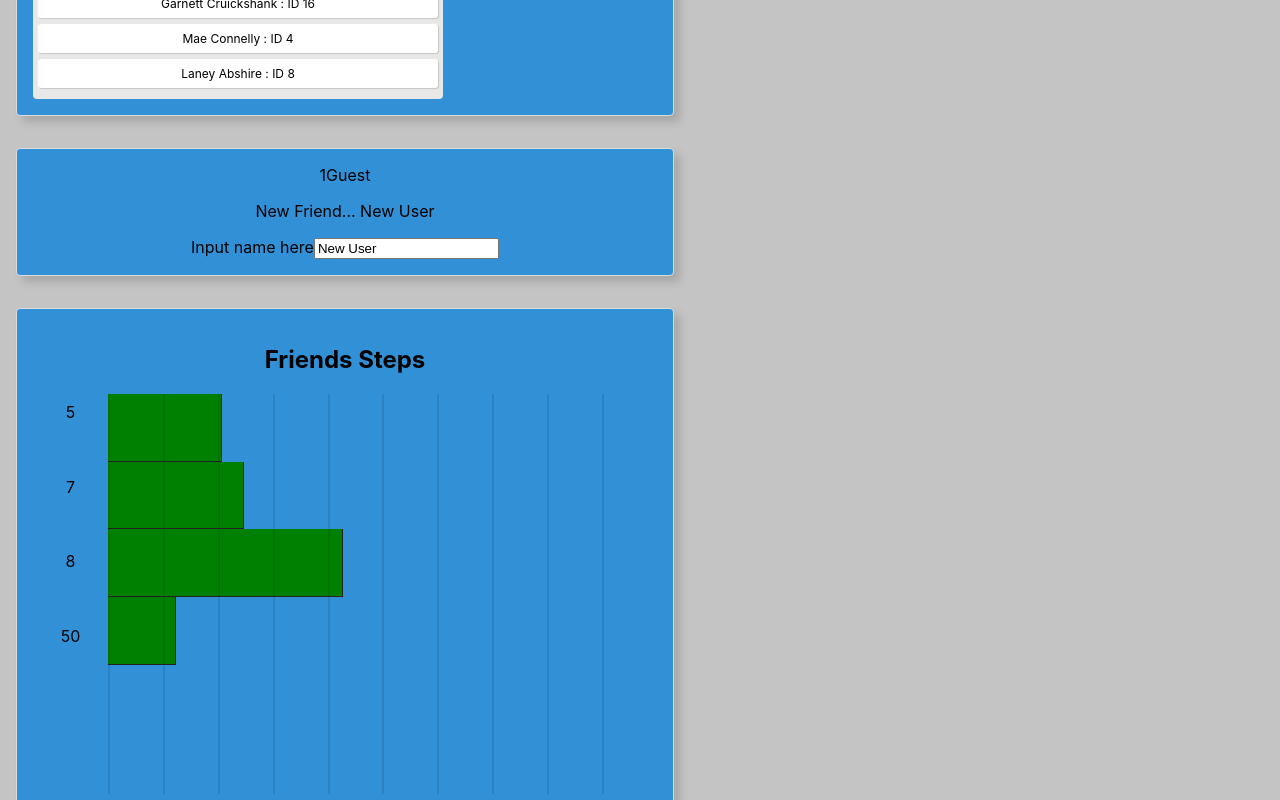
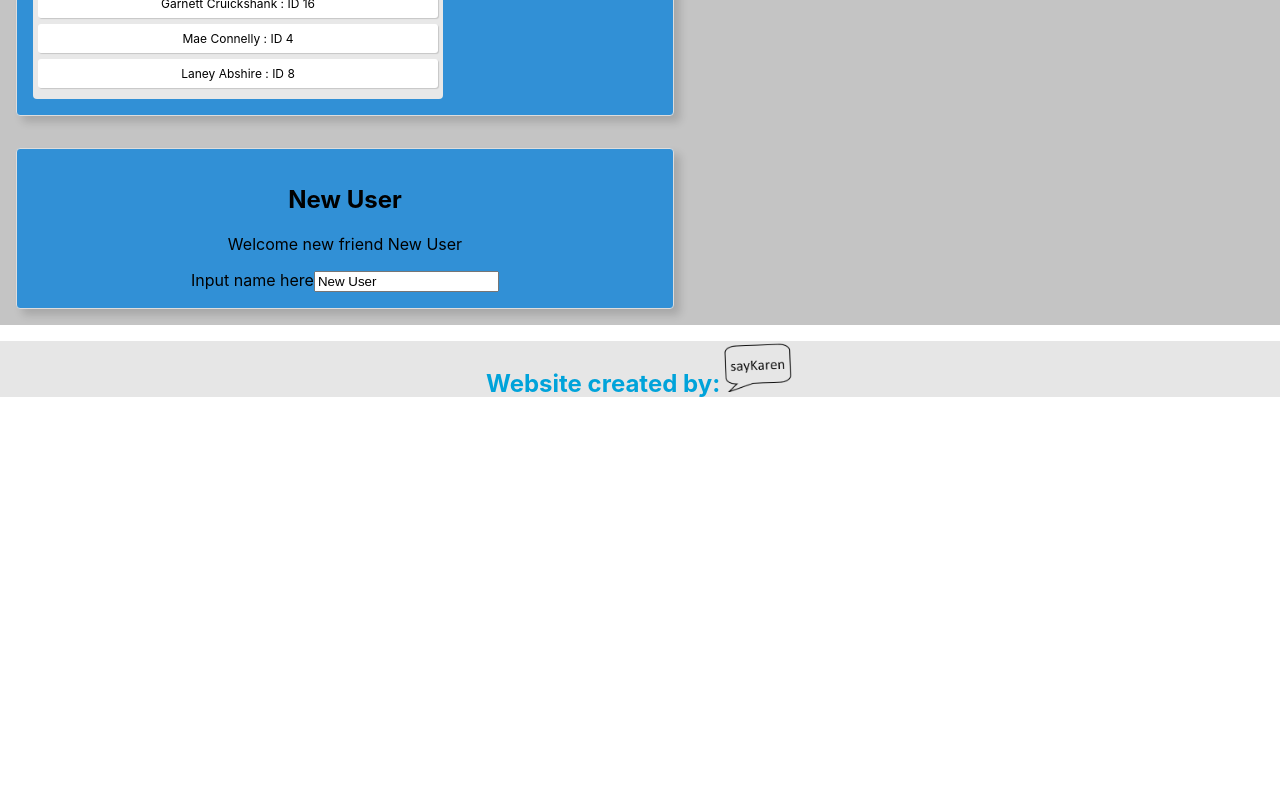
Before and after one commit to saykaren/GetFitter, a React (Create React App) app: page / in a window 1280 px wide. Shown: the part 2000-2800 px from the top of the page. After the commit the page ends 2398 px from the top, so only its background shows below. Built offline with nearby package versions, Linux system fonts and the light colour scheme.

Commit message:
fixed temp files to adjust graph based upon friends list. I will also update the axis to import the names but right now it has the ID.

```diff
--- a/src/Components/App/App.js
+++ b/src/Components/App/App.js
@@ -99,12 +99,11 @@ const App = () => {
 
         <Hydration Id={Id} name={name} email={email} friends={friends}/>
 
-
         <UserLookUp Id={Id} name={name} email={email} friends={friends}/>
 
         <Friends Id={Id} name={name} email={email} friends={friends}/>
 
-        <TempUserLookUp Id={Id} name={name} email={email} friends={friends}/>
+
       </section>
       <footer className="footer">
         <Footer />
--- a/src/Components/App/Exercise.js
+++ b/src/Components/App/Exercise.js
@@ -1,32 +1,14 @@
-// import React, {useState} from 'react';
 import './App.css';
 import React from 'react';
 import activityData from '../../data/activity';
 // import userData from '../../data/users';
 
-const activityLocal = [
-  {
-    "userID": 5,
-    "date": "2019/06/15",
-    "numSteps": 3577,
-    "minutesActive": 140,
-    "flightsOfStairs": 16
-  },
-  {
-    "userID": 7,
-    "date": "2019/06/15",
-    "numSteps": 4294,
-    "minutesActive": 138,
-    "flightsOfStairs": 10
-  },
-  {
-    "userID": 8,
-    "date": "2019/06/15",
-    "numSteps": 7402,
-    "minutesActive": 116,
-    "flightsOfStairs": 33
-  },
-];
+
+const Exercise = ({friends}) => {
+
+  const friendsList = Object.values({friends})[0]; //should make array
+  const limitDateData = activityData.filter(x=>(x.date === "2019/09/22")); //Limits data to 2019/09/22
+  const newArrayFiltered = limitDateData.filter((x)=> friendsList.includes(x.userID)); //Limits that date now to friends -WORKING!!!! 8/20/2019
 
   const Bar = ({percent}) =>{
     return(
@@ -41,10 +23,10 @@ const Bar = ({percent}) =>{
   const BarTextContent = () => {
     return (
       <div className="bar-text-content">
-      {activityLocal.map((steps)=>( //used activityLocal but need to change to friends
+        {newArrayFiltered.map((steps)=>( //used activityLocal but need to change to friends
           <div
             className="text"
-          key={activityLocal.userID}
+            key={newArrayFiltered.userID}
           >
             {steps.userID}
           </div>
@@ -66,15 +48,10 @@ const Line = ({ left }) =>{
     );
   }
 
+  const renderBars =() =>{
+    const data = newArrayFiltered;
 
-const Exercise = () => {
-
-  const renderBars =() =>{
-    const data = activityLocal;
-    // const data = activityData; //real data full list probably want friends list
-
-    // console.log({data}); //properly coming in
-    let sumOfAllActivity = data.reduce((acc, curr)=>{
+    const sumOfAllActivity = data.reduce((acc, curr)=>{
       return acc + curr.numSteps;
     }, 0);
     return data.map((numSteps)=>{
@@ -82,7 +59,7 @@ const Exercise = () => {
       return(
         <Bar
           percent={percent}
-          key={activityData.numSteps}
+          key={newArrayFiltered.numSteps}
         />
       )
     });
@@ -102,17 +79,14 @@ const Exercise = () => {
       <h1>Friends Steps</h1>
 
       <div className="graph">
-
         <BarTextContent />
         <div className="bar-lines-container">
           {renderLines()}
           {renderBars()}
         </div>
-
       </div>
     </div>
   )
 };
 
-
 export default Exercise
--- a/src/Components/App/Friends.js
+++ b/src/Components/App/Friends.js
@@ -9,9 +9,9 @@ const Friends = ({Id, name}) => {
 
   return (
     <div className="componentBox">
-      {Id}{name}
+      <h1>{request}</h1>
       <p>
-        New Friend... {request}
+        Welcome new friend {request}
       </p>
         <Input
           value={request}
--- a/src/Components/App/Hydration.js
+++ b/src/Components/App/Hydration.js
@@ -20,7 +20,7 @@ const Hydration = ({Id, name})=>{
   const goodHydration = parseInt(80-hydrationToday);
 
   return(
-    <div  className="componentBox">
+    <div className="componentBox">
       <h1>Hydration H20</h1>
       <article>
         <img src={waterGlass} alt="water" id="waterGlass"/>
--- a/src/Components/App/TempFile.js
+++ b/src/Components/App/TempFile.js
@@ -1,177 +1,14 @@
-// import React, {useState} from 'react';
 import './App.css';
 import React from 'react';
-import activityData from '../../data/activity';
-
+// import activityData from '../../data/activity';
 // import userData from '../../data/users';
 
 
-///using User 6 who has friends 11 48 15
-
-// const firstFriendID = activityData[10].userID;
-// const firstFriendSteps = activityData[10].numSteps;
-// const secondFriendID = activityData[47].userID;
-// const secondFriendSteps = activityData[47].numSteps;
-// const thirdFriendID = activityData[14].userID;
-// const thirdFriendSteps = activityData[14].numSteps;
-
-
-
-const activityLocal = [
-  {
-    "userID": 5,
-    "date": "2019/06/15",
-    "numSteps": 3577,
-    "minutesActive": 140,
-    "flightsOfStairs": 16
-  },
-  {
-    "userID": 7,
-    "date": "2019/06/15",
-    "numSteps": 4294,
-    "minutesActive": 138,
-    "flightsOfStairs": 10
-  },
-  {
-    "userID": 8,
-    "date": "2019/06/15",
-    "numSteps": 7402,
-    "minutesActive": 116,
-    "flightsOfStairs": 33
-  },
-  {
-    "userID": 50,
-    "date": "2019/09/22",
-    "numSteps": 2121,
-    "minutesActive": 237,
-    "flightsOfStairs": 14
-  },
-];
-
-const Bar = ({percent}) =>{
-  return(
-    <div
-      className="bar"
-      style={{ width: `${percent}%`}}
-      key={percent}
-    />
-  )
-}
-
-const BarTextContent = () => {
-  return (
-    <div className="bar-text-content">
-      {activityLocal.map((steps)=>( //used activityLocal but need to change to friends
-        <div
-          className="text"
-          key={activityLocal.userID}
-        >
-          {steps.userID}
-        </div>
-        ))
-      }
-    </div>
-  )
-}
-
-
-
-const Line = ({ left }) =>{
-  return(
-    <div
-      className="line"
-      style={{ left: `${left}%` }}
-      key={left}
-    />
-  );
-}
-
-// const FriendList = ({Id, friends}) =>{
-//   const idNum = {Id};
-//   const valueId = Object.values(idNum)[0]; //number format of ID
-//   const IdArray = userData.filter(x=>(x.id === valueId));
-//   const nameData = IdArray[valueId].name;
-
-//   return(
-//     <div
-//       className="todo"
-//     >
-//       {nameData} : ID {friends}
-//     </div>
-//   );
-// }
-
-const TempUserLookUp = ({friends, name}) => {
-
-  const friendsList = Object.values({friends})[0]; //should make array
-  const limitDateData = activityData.filter(x=>(x.date === "2019/09/22")); //Limits data to 2019/09/22
-  const newArrayFiltered = limitDateData.filter((x)=> friendsList.includes(x.userID)); //Limits that date now to friends -WORKING!!!! 8/20/2019
-
-
-  console.log({newArrayFiltered});
-
-
-  // console.log(friendsList);
-  // console.log({limitDateData});
-  // console.log({newFriendsArray});
-
-
-  // const todayArray = activityData.filter(x=>(x.date === "2019/09/21")) //array of today activity 2019/09/21
-  // const testFriendsTodayArray = todayArray.filter(x=>(x.userID === 2)); //filter by a particular id number will do based upon friend list
-  // const newResults = testFriendsTodayArray[0].numSteps; //pulls from particular one the steps for that day
-
-  // console.log({testingactivityDataID});
-  // console.log({todayArray});
-  // console.log({testFriendsTodayArray});
-  // console.log({newResults});
-
-
-  ///8-19-2019 15:48 below is not working...need to figure out how to filter the data down to friends
-  const dataId = activityData.filter(x=>(x.userID === 16));
-  console.log({dataId});
-
-  const renderBars =() =>{
-    const data = activityLocal;
-    // const data = activityData; //real data full list probably want friends list
-
-    // console.log({data}); //properly coming in
-    let sumOfAllActivity = data.reduce((acc, curr)=>{
-      return acc + curr.numSteps;
-    }, 0);
-    return data.map((numSteps)=>{
-      const percent = (numSteps.numSteps / sumOfAllActivity)*100;
-      return(
-        <Bar
-          percent={percent}
-          key={activityData.numSteps}
-        />
-      )
-    });
-  };
-
-  const renderLines = () =>{
-    return Array(10).fill(null).map((el, i)=>(
-      <Line
-        left={i * 10}
-        key={i}
-      />
-    ))
-  }
+const TempUserLookUp = ({friends}) => {
 
   return (
     <div className="componentBox">
-      <h1>Friends Steps</h1>
-
-      <div className="graph">
-
-        <BarTextContent />
-        <div className="bar-lines-container">
-          {renderLines()}
-          {renderBars()}
-        </div>
-
-      </div>
-
+     Temp Box
     </div>
   )
 };
```
Lines whose indentation alone changed are shown as unchanged.
